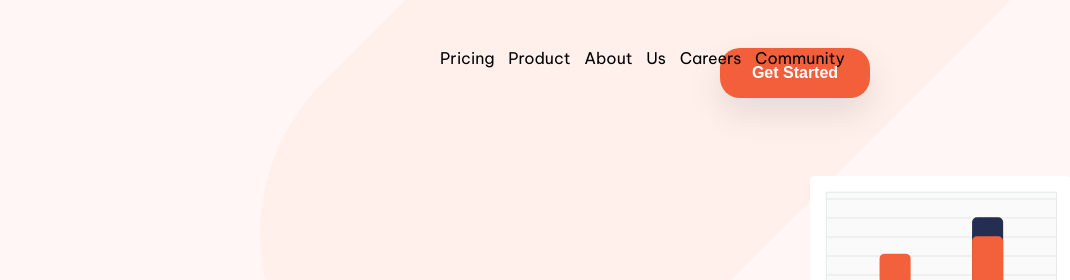
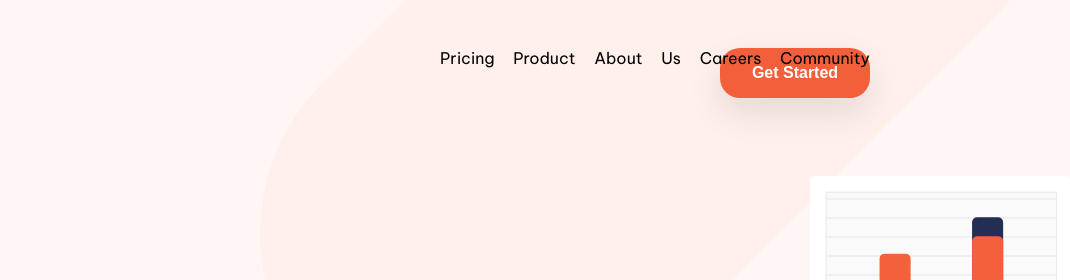
Before and after one commit to zandiiee/manage-landing-page, a plain HTML site: page manage-landing-page-master/index.html in a window 1280 px wide. Shown: the top 280 px of the page, 210-1280 px from the left. Drawn offline with Linux system fonts and the light colour scheme.

Commit message:
more added

```diff
--- a/manage-landing-page-master/style.css
+++ b/manage-landing-page-master/style.css
@@ -12,7 +12,7 @@ body{
     display:block;
     margin-left:650px;
     margin-top: -30px;
-    word-spacing: 10px;
+    word-spacing: 15px;
 }
 #header-logo{
     margin-top: 50px;
```
